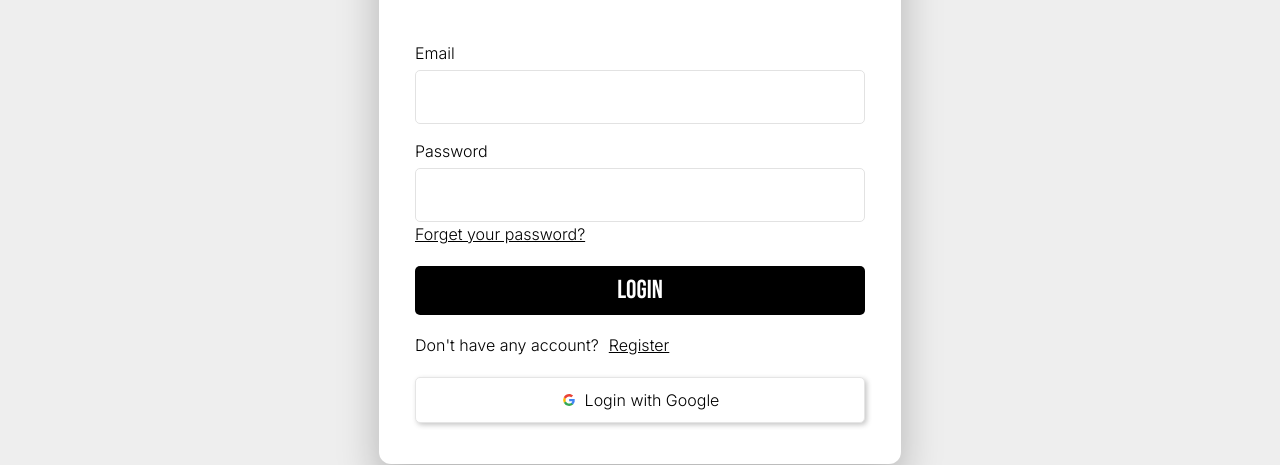
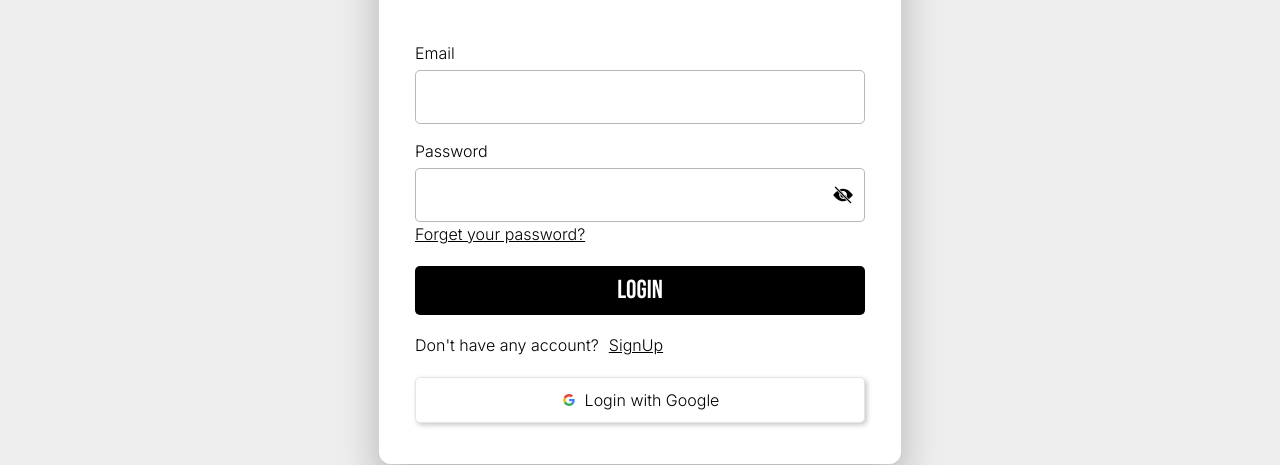
Before and after one commit to tanbir12380/Assignment_09, a React (Vite) app: page /login in a window 1280 px wide. Shown: the part 218-683 px from the top of the page. Built offline with nearby package versions, Linux system fonts and the light colour scheme; no server answers.

Commit message:
password toggle eye button is added

```diff
--- a/src/AuthProvider.jsx
+++ b/src/AuthProvider.jsx
@@ -20,6 +20,7 @@ const AuthProvider = ({ children }) => {
   const [user, setUser] = useState(null);
   const [loading, setLoading] = useState(true);
   const [userLocationS, setUserLocation] = useState(null);
+  const [userEmailReset, setUserEmailReset] = useState(null);
 
   const createUser = (email, password) => {
     return createUserWithEmailAndPassword(auth, email, password);
@@ -84,6 +85,8 @@ const AuthProvider = ({ children }) => {
     userLocationS,
     setUserLocation,
     resetYourPassword,
+    userEmailReset,
+    setUserEmailReset
   };
 
   return (
--- a/src/Forget.jsx
+++ b/src/Forget.jsx
@@ -1,18 +1,29 @@
-import React, { useContext, useState } from "react";
+import React, { useContext } from "react";
 import "./Register.css";
 import { Link } from "react-router";
 import { AuthContext } from "./AuthContext";
 import Swal from "sweetalert2";
 
 export default function Forget() {
-  const { resetYourPassword } = useContext(AuthContext);
-  const [email, setEmail] = useState("");
+  const { resetYourPassword, userEmailReset, setUserEmailReset} = useContext(AuthContext);
 
-  const handleReset = (e) => {
+
+  const handleReset = async (e) => {
+
+        Swal.fire({
+          title: "Processing...",
+          text: "Please wait",
+          allowOutsideClick: false,
+          didOpen: () => Swal.showLoading(),
+        });
+
   e.preventDefault();
 
-    resetYourPassword(email)
-      .then(() => {
+  const email = e.target.email.value;
+
+  try {
+    await resetYourPassword(email);
+      Swal.close();
     Swal.fire({
       icon: "success",
       title: "Reset Link Sent!",
@@ -21,16 +32,23 @@ export default function Forget() {
       showConfirmButton: false,
       timer: 2000,
     });
-        setEmail("");
-      })
-      .catch((error) => {
+
+    setUserEmailReset(null);
+
+    setTimeout(() => {
+      window.open("https://mail.google.com", "_blank");
+    }, 2500);
+
+  } catch (error) {
+          Swal.close();
     Swal.fire({
       icon: "error",
       title: "Oops...",
       text: error.message.slice(9),
     });
-      });
+  }
 };
+
 
   return (
     <div className="register-container-pro">
@@ -42,10 +60,10 @@ export default function Forget() {
             <label>Email</label>
             <input
               type="email"
+              name="email"
               placeholder="Enter your email"
-              value={email}
+              defaultValue={userEmailReset ? userEmailReset : "" }
               required
-              onChange={(e) => setEmail(e.target.value)}
             />
           </div>
 
--- a/src/How.css
+++ b/src/How.css
@@ -28,7 +28,7 @@ margin: 50px auto;
   border-radius: 14px;
   padding: 30px 20px;
   box-shadow: 0 10px 30px rgba(0, 0, 0, 0.05);
-  transition: transform 0.3s ease, box-shadow 0.3s ease;
+  transition: all 0.5 ease;
   display: flex;
   flex-direction: column;
   align-items: center;
@@ -48,6 +48,8 @@ margin: 50px auto;
 .how-card h3 {
   font-size: 20px;
   margin-bottom: 10px;
+  font-family: "bebas neue";
+  font-weight: 400;
 }
 
 .how-card p {
--- a/src/Login.jsx
+++ b/src/Login.jsx
@@ -1,12 +1,16 @@
-import React, { useContext } from "react";
+import React, { useContext, useState } from "react";
 import "./Register.css";
 import { Link, useNavigate } from "react-router";
 import { AuthContext } from "./AuthContext";
 import Swal from "sweetalert2";
+import { IoIosEye } from "react-icons/io";
+import { IoIosEyeOff } from "react-icons/io";
 
 export default function LoginForm() {
-  const { SignInUser, signInWithGoogle, userLocationS, setUserLocation } =
+  const { SignInUser, signInWithGoogle, userLocationS, setUserLocation, setUserEmailReset } =
     useContext(AuthContext);
+
+    const [hidePass, setHidePass]= useState(true);
 
   const navigate = useNavigate();
 
@@ -91,17 +95,42 @@ export default function LoginForm() {
 
           <div className="input-group">
             <label>Email</label>
-            <input type="email" name="email" required />
+            <input onChange={(e)=>{
+              setUserEmailReset(e.target.value);
+            }} type="email" name="email" required />
           </div>
 
           <div className="input-group">
             <label>Password</label>
-            <input
-              type="password"
+<div style={{
+  display:'flex',
+  backgroundColor:'rgba(255, 255, 255, 1)',
+  borderRadius:'5px',
+  alignItems:'center',
+  padding:'0px 10px 0px 0px',
+  gap:'10px',
+  border:'1px solid rgba(165, 165, 165, 0.8)'
+}}>
+              <input
+              style={{
+                backgroundColor:'none',
+                border:'none',
+                outline:'none'
+              }}
+              type={hidePass ? "password" : "text"}
               name="password"
               required
-              style={{ marginBottom: "0px" }}
             />
+
+            {
+              hidePass ? <IoIosEyeOff size={24} style={{color:'black', cursor:'pointer'}} onClick={()=>{
+                setHidePass(!hidePass)
+              }}></IoIosEyeOff> : <IoIosEye size={24} style={{color:'black', cursor:'pointer'}} onClick={()=>{
+                setHidePass(!hidePass)
+              }}></IoIosEye>
+            }
+
+</div>
           </div>
 
           <p
@@ -116,7 +145,7 @@ export default function LoginForm() {
           </button>
 
           <p className="login-link">
-            Don't have any account? <Link to="/register">Register</Link>
+            Don't have any account? <Link to="/register">SignUp</Link>
           </p>
 
           <button
--- a/src/PrivateRoute.jsx
+++ b/src/PrivateRoute.jsx
@@ -3,7 +3,8 @@ import { AuthContext } from "./AuthContext";
 import { Navigate, useLocation } from "react-router";
 
 const PrivateRoute = ({ children }) => {
-  const { user, loading, setUserLocation } = useContext(AuthContext);
+  const { user, loading, setUserLocation } =
+    useContext(AuthContext);
 
   const location = useLocation();
 
@@ -12,8 +13,6 @@ const PrivateRoute = ({ children }) => {
       setUserLocation(location.pathname);
     }
   }, [user, loading, location.pathname, setUserLocation]);
-
-  console.log("from private Route", location);
 
   if (loading) {
     return (
--- a/src/Register.css
+++ b/src/Register.css
@@ -63,7 +63,7 @@
   width: 100%;
   padding: 14px 12px 14px 12px;
   font-size: 16px;
-  border: 1px solid rgba(219, 219, 219, 0.802);
+  border: 1px solid rgba(165, 165, 165, 0.8);
   border-radius: 5px;
   outline: none;
   color: rgb(0, 0, 0) !important;
@@ -128,6 +128,16 @@ label {
   color: red;
 }
 
+input:-webkit-autofill,
+input:-webkit-autofill:hover,
+input:-webkit-autofill:focus {
+  -webkit-text-fill-color: #000000;
+  -webkit-box-shadow: 0 0 0 1000px #fff inset;
+  transition: background-color 5000s ease-in-out 0s;
+}
+
+
+
 @media (max-width: 1500px) {
   .register-card {
     min-width: 40%;
--- a/src/Register.jsx
+++ b/src/Register.jsx
@@ -1,10 +1,13 @@
-import React, { useContext } from "react";
+import React, { useContext, useState } from "react";
 import "./Register.css";
 import { Link, useNavigate } from "react-router";
 import { AuthContext } from "./AuthContext";
 import Swal from "sweetalert2";
+import { IoIosEye } from "react-icons/io";
+import { IoIosEyeOff } from "react-icons/io";
 
 export default function RegisterForm() {
+      const [hidePass, setHidePass]= useState(true);
   const {
     createUser,
     updateUsersDetails,
@@ -133,7 +136,35 @@ export default function RegisterForm() {
 
           <div className="input-group">
             <label>Password</label>
-            <input type="password" name="password" required />
+<div style={{
+  display:'flex',
+  backgroundColor:'rgba(255, 255, 255, 1)',
+  borderRadius:'5px',
+  alignItems:'center',
+  padding:'0px 10px 0px 0px',
+  gap:'10px',
+  border:'1px solid rgba(165, 165, 165, 0.8)'
+}}>
+              <input
+              style={{
+                backgroundColor:'none',
+                border:'none',
+                outline:'none'
+              }}
+              type={hidePass ? "password" : "text"}
+              name="password"
+              required
+            />
+
+            {
+              hidePass ? <IoIosEyeOff size={24} style={{color:'black', cursor:'pointer'}} onClick={()=>{
+                setHidePass(!hidePass)
+              }}></IoIosEyeOff> : <IoIosEye size={24} style={{color:'black', cursor:'pointer'}} onClick={()=>{
+                setHidePass(!hidePass)
+              }}></IoIosEye>
+            }
+
+</div>
           </div>
 
           <button className="register-btn">Sign Up</button>
--- a/src/main.jsx
+++ b/src/main.jsx
@@ -12,6 +12,7 @@ import AuthProvider from "./AuthProvider.jsx";
 import SkillDetails from "./SkillDetails.jsx";
 import Profile from "./Profile.jsx";
 import Forget from "./Forget.jsx";
+import PrivateRoute from "./PrivateRoute.jsx";
 
 const router = createBrowserRouter([
   {
@@ -32,11 +33,11 @@ const router = createBrowserRouter([
       },
       {
         path:'skillDetails/:id',
-        element:<SkillDetails></SkillDetails>
+        element:<PrivateRoute><SkillDetails></SkillDetails></PrivateRoute>
       },
       {
         path:'profile',
-        element:<Profile></Profile>
+        element:<PrivateRoute><Profile></Profile></PrivateRoute>
       },
       {
         path:'forget',
--- a/src/profile.css
+++ b/src/profile.css
@@ -1,27 +1,26 @@
 .profile-wrapper {
-  min-height: 100vh;
   display: flex;
   justify-content: center;
   align-items: center;
-  background: linear-gradient(135deg, #e0e7ff, #f0f9ff);
+  margin: 60px;
+  margin-bottom: 0;
 }
 
 .profile-card {
   width: 340px;
   background: white;
-  padding: 30px 24px;
-  border-radius: 18px;
+  padding: 30px;
+  border-radius: 20px;
   text-align: center;
   box-shadow: 0 20px 40px rgba(0, 0, 0, 0.12);
 }
 
 .profile-image-box {
-  width: 130px;
-  height: 130px;
-  margin: 0 auto 16px;
-  border-radius: 50%;
+
+  margin-bottom:20px;
+  border-radius: 20px;
   overflow: hidden;
-  border: 4px solid #2563eb;
+  border: 2px solid #16a34a;
 }
 
 .profile-image-box img {
@@ -44,7 +43,7 @@
 
 .update-profile-btn {
   padding: 10px 18px;
-  background: linear-gradient(135deg, #2563eb, #1d4ed8);
+  background: #16a34a;
   color: white;
   border: none;
   border-radius: 10px;
@@ -55,5 +54,5 @@
 
 .update-profile-btn:hover {
   transform: translateY(-2px);
-  box-shadow: 0 10px 20px rgba(37, 99, 235, 0.4);
+  box-shadow: 0 10px 20px rgba(37, 235, 47, 0.4);
 }
```
Lines whose indentation alone changed are shown as unchanged.
